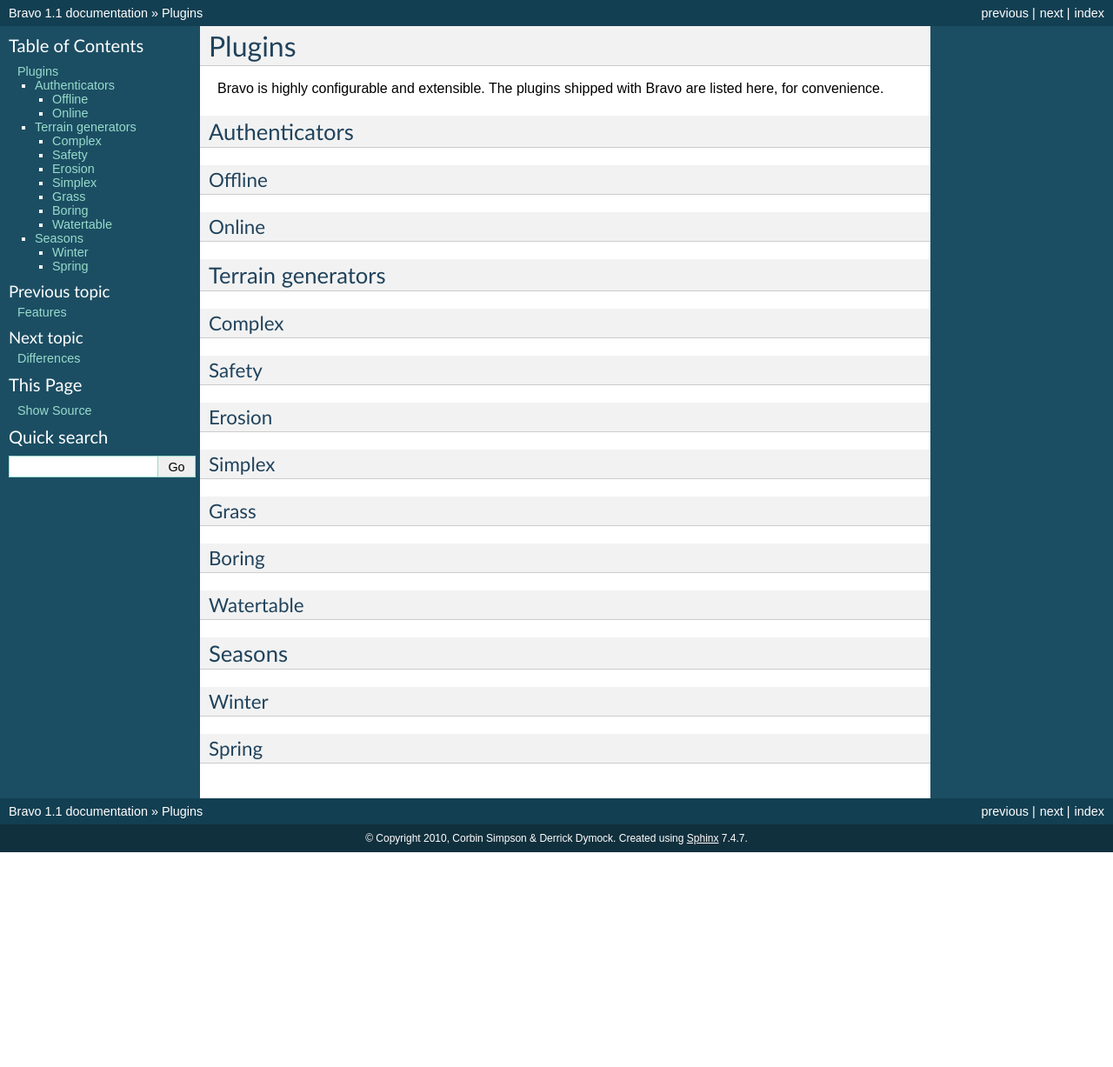
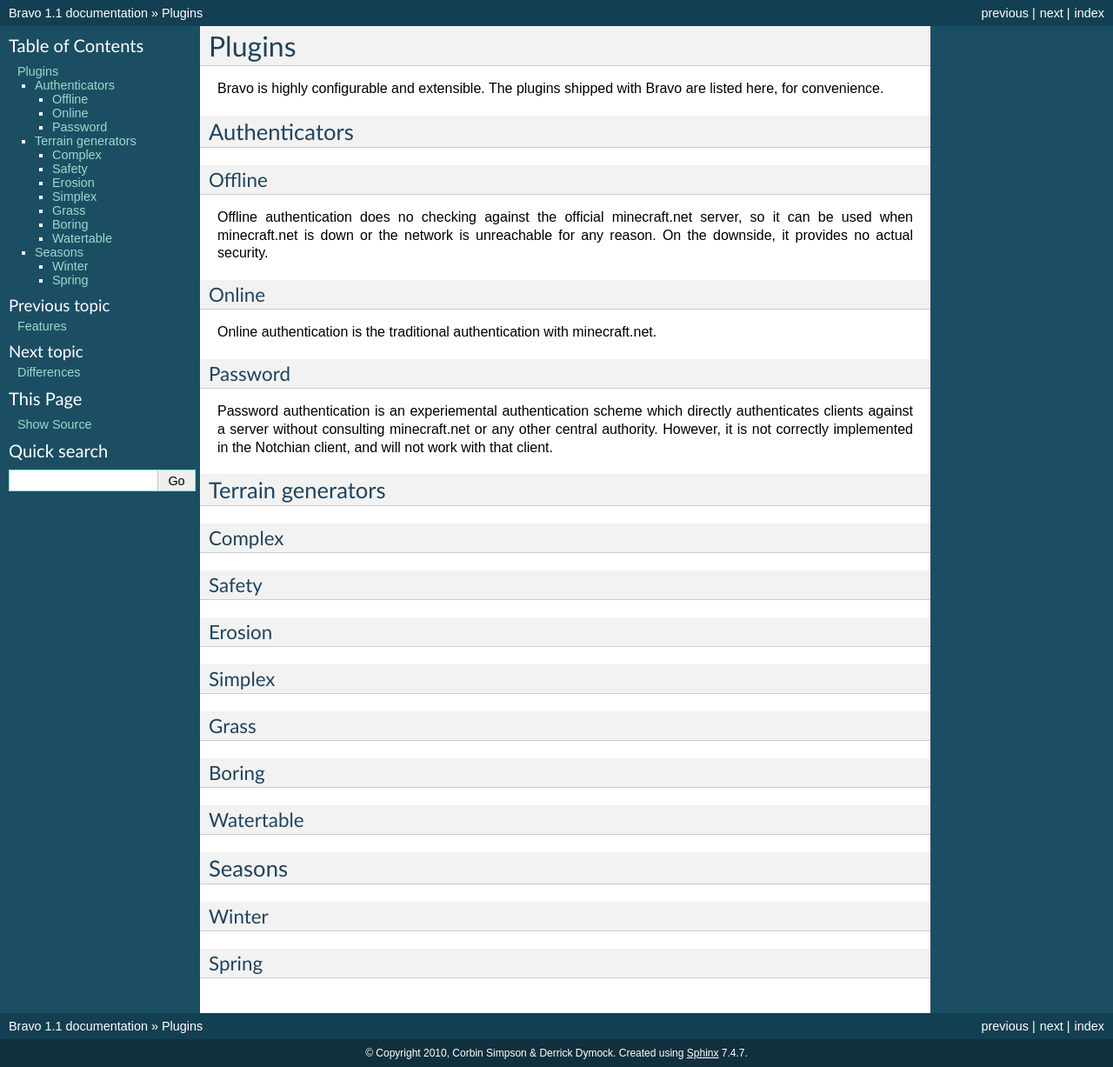
Before and after one commit to bravoserver/bravo, a Sphinx documentation site: the page built from docs/plugins.rst, in a window 1280 px wide. Shown: the whole page at 87% size. Built offline with Sphinx 7.4.7, drawn with Linux system fonts in a browser that asks for light colours; formulas are drawn with MathJax 3; before the commit the page ends 980 px from its top, so only the background shows below that.

Commit message:
Move authenticator config to be per-world.
Took long enough.

```diff
--- a/docs/config.rst
+++ b/docs/config.rst
@@ -45,3 +43,5 @@
     users.
 world
     The folder to use for loading and saving world data.
+authenticator
+    Which authentication plugin to use.
--- a/docs/plugins.rst
+++ b/docs/plugins.rst
@@ -13,8 +13,22 @@
 Offline
 -------
 
+Offline authentication does no checking against the official minecraft.net
+server, so it can be used when minecraft.net is down or the network is
+unreachable for any reason. On the downside, it provides no actual security.
+
 Online
 ------
+
+Online authentication is the traditional authentication with minecraft.net.
+
+Password
+--------
+
+Password authentication is an experiemental authentication scheme which
+directly authenticates clients against a server without consulting
+minecraft.net or any other central authority. However, it is not correctly
+implemented in the Notchian client, and will not work with that client.
 
 Terrain generators
 ==================
```
Also changed, not shown: other parts of docs/config.rst (+0 -2 lines), 2 other files.
